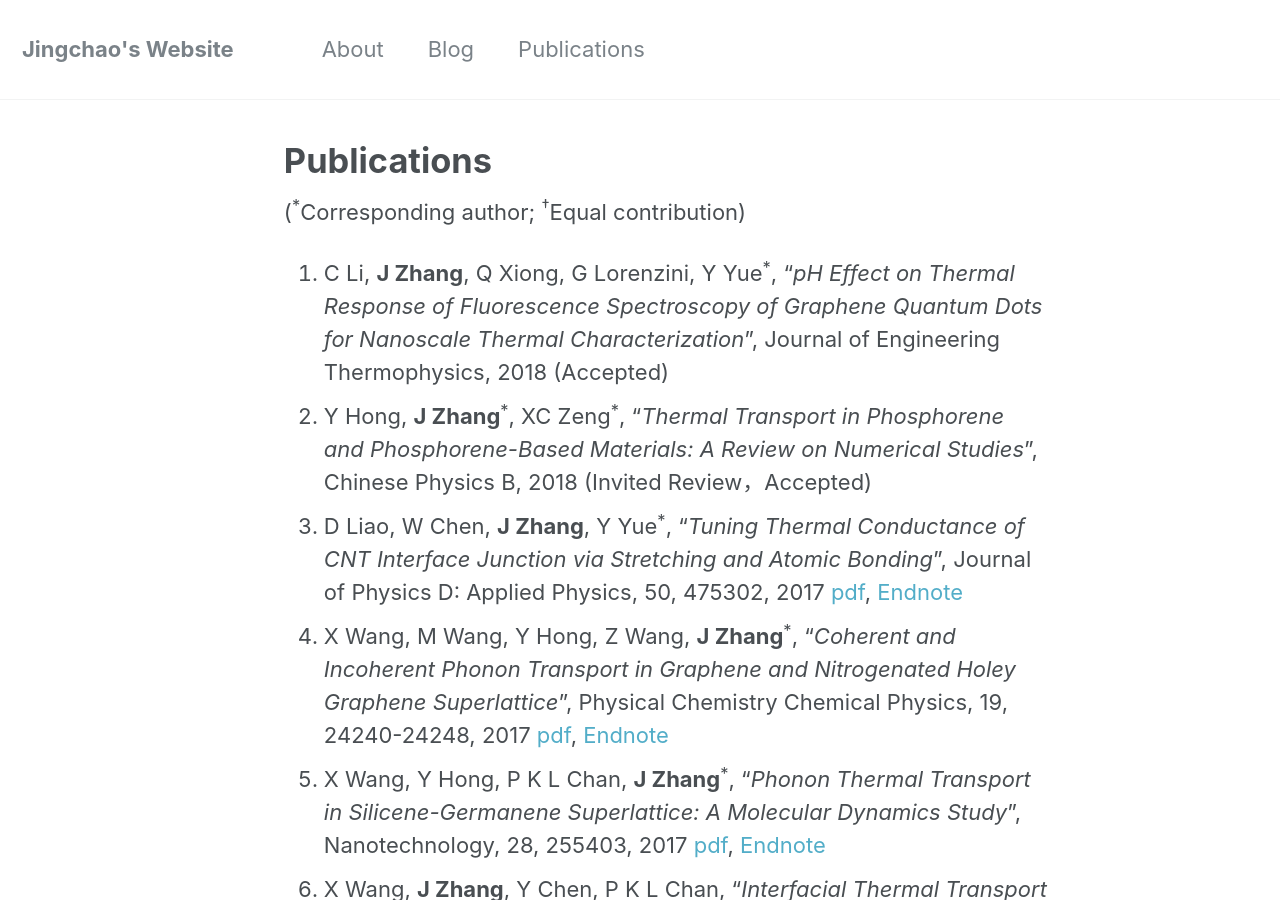
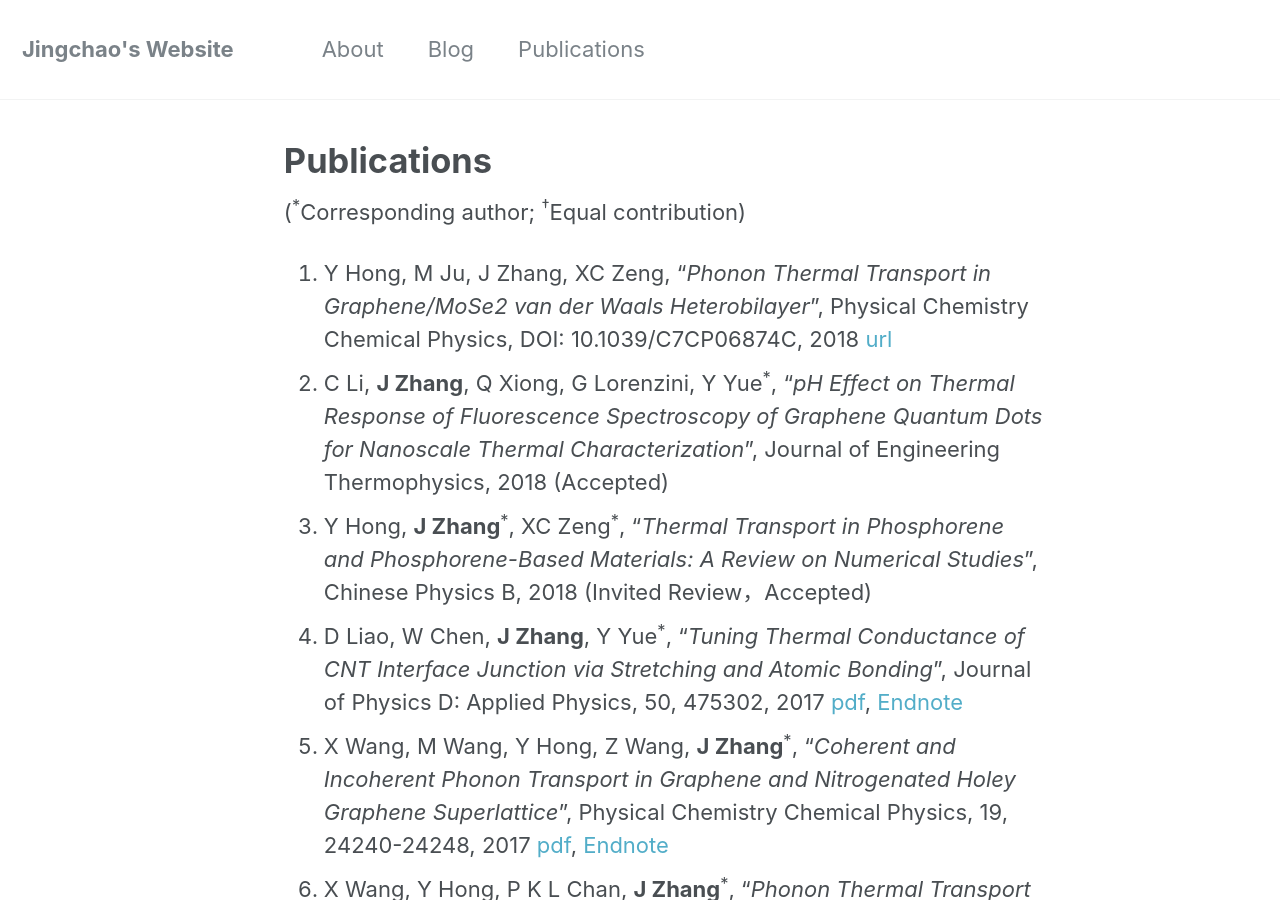
Before and after one commit to JingchaoZhang/JingchaoZhang.github.io, a Jekyll site: the page built from _pages/publications.md, in a window 1280 px wide and 900 px high. Built offline with Jekyll 4.4.1, drawn with Linux system fonts in a browser that asks for light colours.

Commit message:
Update publications.md

```diff
--- a/_pages/publications.md
+++ b/_pages/publications.md
@@ -7,6 +7,7 @@ author_profile: false
 
 (<sup>\*</sup>Corresponding author; <sup>†</sup>Equal contribution)
 
+1. Y Hong, M Ju, J Zhang, XC Zeng, "_Phonon Thermal Transport in Graphene/MoSe2 van der Waals Heterobilayer_", Physical Chemistry Chemical Physics, DOI: 10.1039/C7CP06874C, 2018 [url](http://pubs.rsc.org/en/content/articlelanding/2017/cp/c7cp06874c#!divAbstract)
 1. C Li, **J Zhang**, Q Xiong, G Lorenzini, Y Yue<sup>\*</sup>, "_pH Effect on Thermal Response of Fluorescence Spectroscopy of Graphene Quantum Dots for Nanoscale Thermal Characterization_", Journal of Engineering Thermophysics, 2018 (Accepted)
 1. Y Hong, **J Zhang**<sup>\*</sup>, XC Zeng<sup>\*</sup>, "_Thermal Transport in Phosphorene and Phosphorene-Based Materials: A Review on Numerical Studies_", Chinese Physics B, 2018 (Invited Review，Accepted)
 1. D Liao, W Chen, **J Zhang**, Y Yue<sup>\*</sup>, "_Tuning Thermal Conductance of CNT Interface Junction via Stretching and Atomic Bonding_", Journal of Physics D: Applied Physics, 50, 475302, 2017 [pdf](https://drive.google.com/file/d/0B3Yj4QkZpI-dUjhxMnhKcUVYRW8/view?usp=sharing), [Endnote](https://drive.google.com/uc?export=download&id=0B3Yj4QkZpI-dZ3d0UVNwaHBia2c)
```
